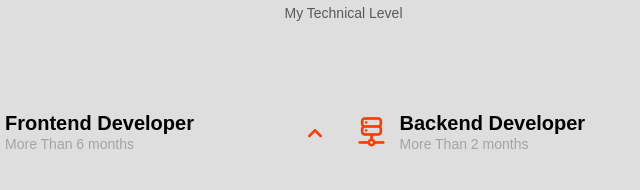
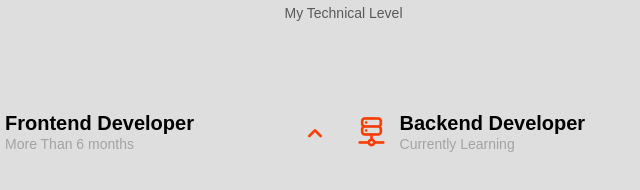
Before and after one commit to harshpalsinh05/Main-Portfolio, a plain HTML site: page index.html in a window 1280 px wide. Shown: the part 1560-1750 px from the top of the page, 327-967 px from the left. Drawn offline with nearby package versions, Linux system fonts and the light colour scheme; a web font is replaced by a local one.

Commit message:
Update index.html
skills section updated

```diff
--- a/index.html
+++ b/index.html
@@ -313,8 +313,7 @@
 
                      <div>
                         <h1 class="skills__title">Backend Developer</h1>
-                        <span class="skills__subtitle">More Than 2
-                           months</span>
+                        <span class="skills__subtitle">Currently Learning</span>
                      </div>
                      <i class="uil uil-angle-down skills__arrow"></i>
                   </div>
```
